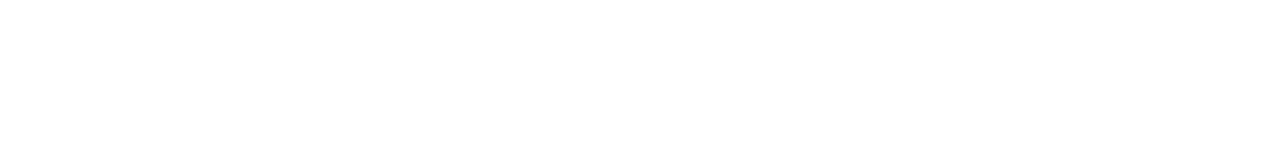
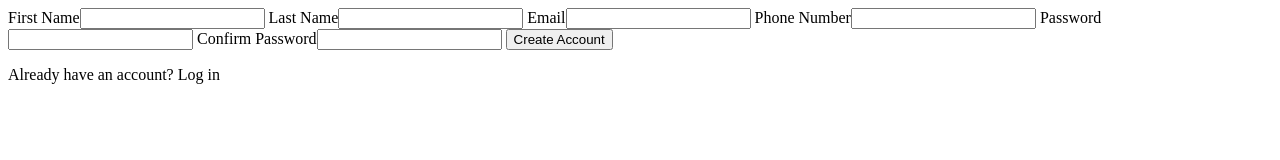
Before and after one commit to EliasMarteCortes/Sign-Up-Form, a plain HTML site: page index.html in a window 1280 px wide. Drawn offline with Linux system fonts and the light colour scheme.

Commit message:
feat: add initial form structure to index.html

```diff
--- a/index.html
+++ b/index.html
@@ -6,6 +6,19 @@
     <title>Sign-up Form</title>
 </head>
 <body>
-
+    <div class="container">
+        <div class="form-container">
+            <form action="" method="POST">
+                <label>First Name</label><input type="text" id="fname" name="fname">
+                <label>Last Name</label><input type="text" id="lname" name="lname">
+                <label>Email</label><input type="email" id="email" name="email">
+                <label>Phone Number</label><input type="text" id="pnumber" name="pnumber">
+                <label>Password</label><input type="text" id="pwd" name="pwd">
+                <label>Confirm Password</label><input type="cpwd" id="cpwd" name="fname">
+                <button>Create Account</button>
+                <p>Already have an account? <a>Log in</a></p>
+            </form>
+        </div>
+    </div>
 </body>
 </html>
```
